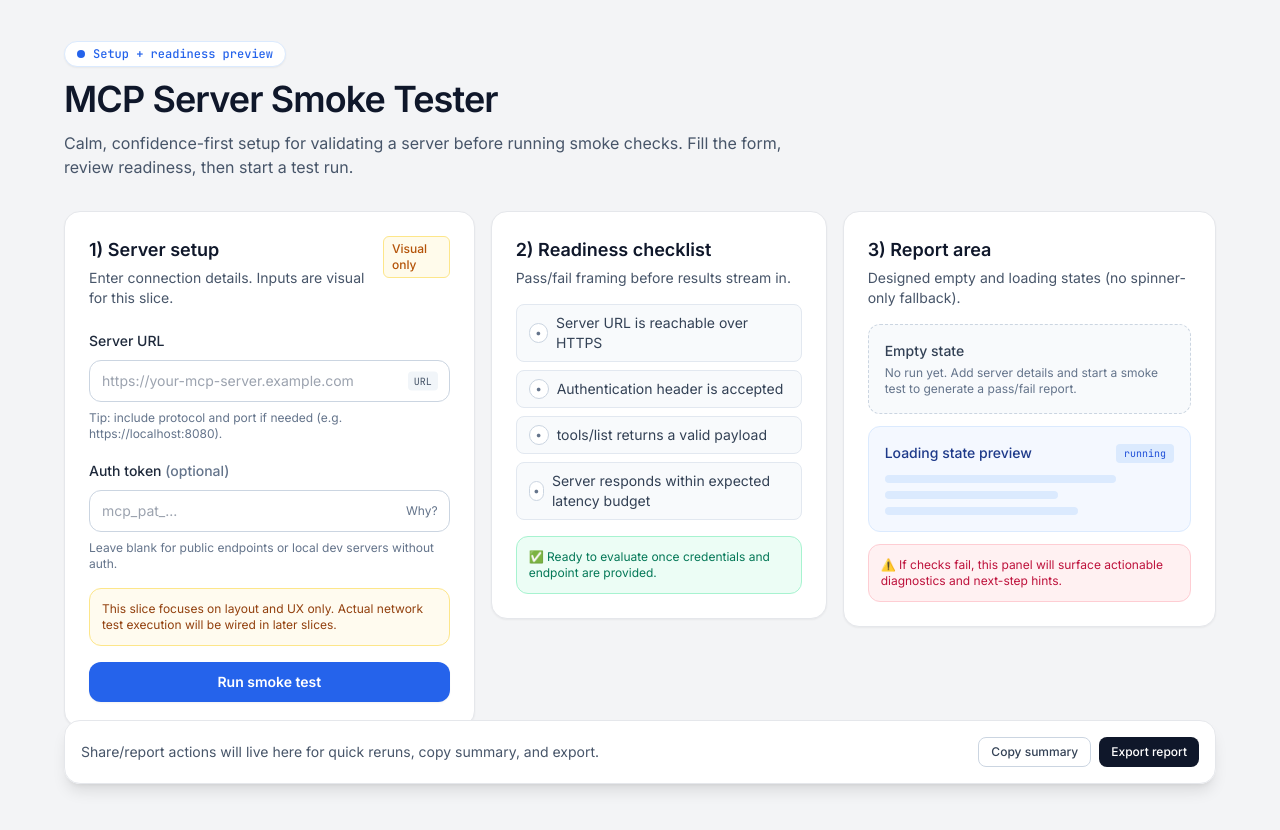
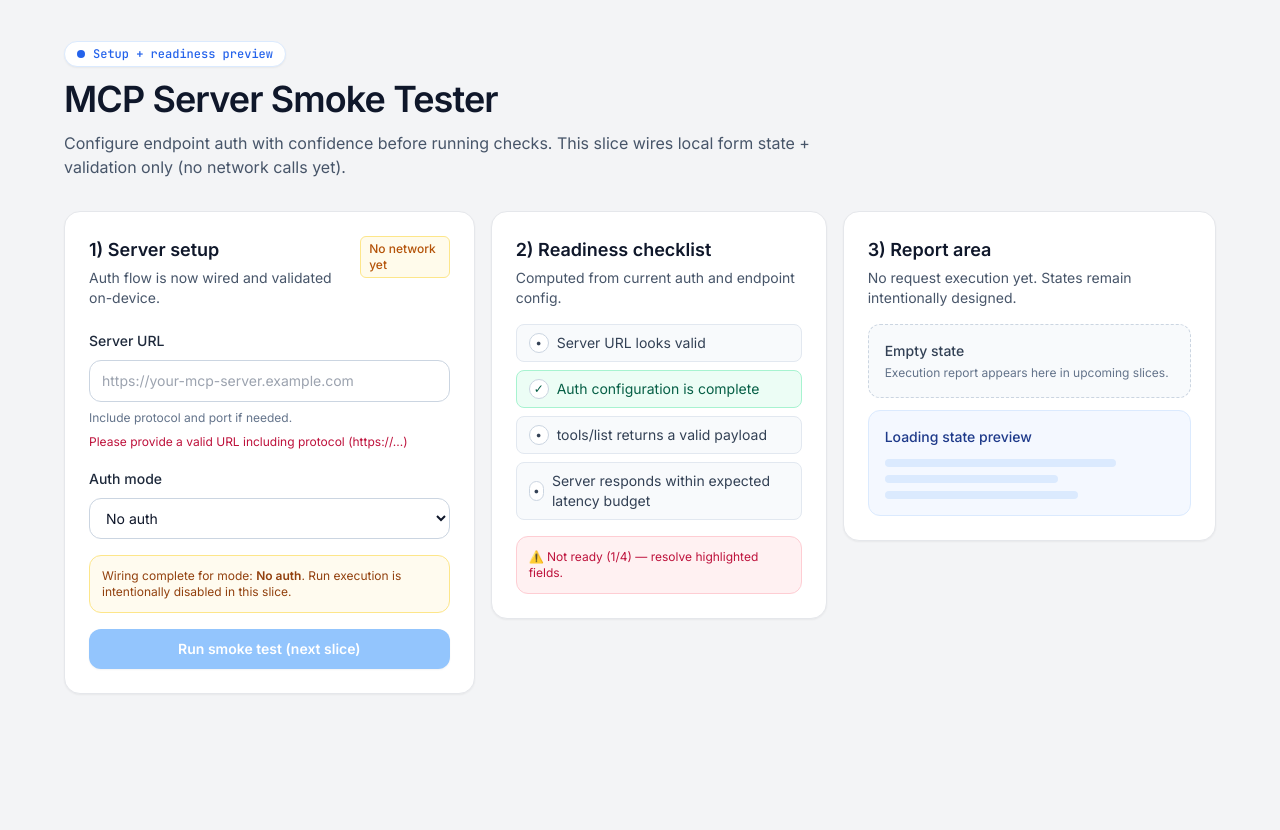
Before and after one commit to Isdaaaaa/mcp-server-smoke-tester, a Next.js app: page / in a window 1280 px wide. Shown: the top 830 px of the page. After the commit the page ends 800 px from the top, so only its background shows below. Built offline with nearby package versions, Linux system fonts and the light colour scheme.

Commit message:
slice-002: Auth flow wiring

```diff
--- a/SLICES.json
+++ b/SLICES.json
@@ -12,7 +12,7 @@
   {
     "id": "slice-002",
     "name": "Auth flow wiring",
-    "status": "todo"
+    "status": "done"
   },
   {
     "id": "slice-003",
--- a/app/page.tsx
+++ b/app/page.tsx
@@ -1,10 +1,72 @@
-export default function HomePage() {
+'use client';
+
+import { useMemo, useState } from 'react';
+import { defaultServerInput, serverInputSchema, type ServerInput } from '@/lib/schemas/serverInput';
+
 const checklistItems = [
   'Server URL is reachable over HTTPS',
   'Authentication header is accepted',
   'tools/list returns a valid payload',
   'Server responds within expected latency budget',
 ];
+
+const authModeLabel: Record<ServerInput['authMode'], string> = {
+  none: 'No auth',
+  bearer: 'Bearer token',
+  'custom-header': 'Custom header',
+};
+
+export default function HomePage() {
+  const [form, setForm] = useState<ServerInput>(defaultServerInput);
+
+  const validation = useMemo(() => serverInputSchema.safeParse(form), [form]);
+
+  const fieldErrors = useMemo(() => {
+    if (validation.success) {
+      return {} as Partial<Record<keyof ServerInput, string>>;
+    }
+
+    const flattened = validation.error.flatten().fieldErrors;
+    return {
+      serverUrl: flattened.serverUrl?.[0],
+      bearerToken: flattened.bearerToken?.[0],
+      customHeaderName: flattened.customHeaderName?.[0],
+      customHeaderValue: flattened.customHeaderValue?.[0],
+    } as Partial<Record<keyof ServerInput, string>>;
+  }, [validation]);
+
+  const readinessItems = useMemo(
+    () => [
+      {
+        label: 'Server URL looks valid',
+        pass: Boolean(form.serverUrl.trim()) && !fieldErrors.serverUrl,
+      },
+      {
+        label: 'Auth configuration is complete',
+        pass:
+          form.authMode === 'none'
+            ? true
+            : form.authMode === 'bearer'
+              ? Boolean(form.bearerToken.trim()) && !fieldErrors.bearerToken
+              : Boolean(form.customHeaderName.trim()) &&
+                Boolean(form.customHeaderValue.trim()) &&
+                !fieldErrors.customHeaderName &&
+                !fieldErrors.customHeaderValue,
+      },
+      {
+        label: checklistItems[2],
+        pass: validation.success,
+      },
+      {
+        label: checklistItems[3],
+        pass: validation.success,
+      },
+    ],
+    [form, fieldErrors, validation.success],
+  );
+
+  const passCount = readinessItems.filter((item) => item.pass).length;
+  const isReady = validation.success;
 
   return (
     <main className="min-h-screen bg-surface-bg px-4 py-8 text-slate-900 sm:px-6 sm:py-10 lg:px-8">
@@ -16,8 +78,8 @@ export default function HomePage() {
           </p>
           <h1 className="text-3xl font-semibold tracking-tight sm:text-4xl">MCP Server Smoke Tester</h1>
           <p className="max-w-3xl text-sm text-slate-600 sm:text-base">
-            Calm, confidence-first setup for validating a server before running smoke checks. Fill the form,
-            review readiness, then start a test run.
+            Configure endpoint auth with confidence before running checks. This slice wires local form state +
+            validation only (no network calls yet).
           </p>
         </header>
 
@@ -26,13 +88,10 @@ export default function HomePage() {
             <div className="mb-5 flex items-start justify-between gap-3">
               <div>
                 <h2 className="text-lg font-semibold">1) Server setup</h2>
-                <p className="mt-1 text-sm text-slate-600">Enter connection details. Inputs are visual for this slice.</p>
+                <p className="mt-1 text-sm text-slate-600">Auth flow is now wired and validated on-device.</p>
               </div>
-              <span
-                className="rounded-md border border-amber-200 bg-amber-50 px-2 py-1 text-xs font-medium text-amber-700"
-                title="No requests are sent yet in this slice."
-              >
-                Visual only
+              <span className="rounded-md border border-amber-200 bg-amber-50 px-2 py-1 text-xs font-medium text-amber-700">
+                No network yet
               </span>
             </div>
 
@@ -41,141 +100,161 @@ export default function HomePage() {
                 <label htmlFor="server-url" className="text-sm font-medium text-slate-800">
                   Server URL
                 </label>
-                <div className="relative">
                 <input
                   id="server-url"
-                    name="server-url"
                   type="url"
-                    inputMode="url"
+                  value={form.serverUrl}
+                  onChange={(event) => setForm((prev) => ({ ...prev, serverUrl: event.target.value }))}
                   placeholder="https://your-mcp-server.example.com"
-                    className="w-full rounded-xl border border-slate-300 bg-white px-3 py-2.5 pr-10 text-sm outline-none transition focus:border-mcp-blue focus:ring-2 focus:ring-blue-100"
-                    aria-describedby="server-url-help"
+                  className="w-full rounded-xl border border-slate-300 bg-white px-3 py-2.5 text-sm outline-none transition focus:border-mcp-blue focus:ring-2 focus:ring-blue-100"
                 />
-                  <span
-                    className="absolute right-3 top-1/2 -translate-y-1/2 rounded bg-slate-100 px-1.5 py-0.5 font-mono text-[10px] text-slate-600"
-                    title="Prefer HTTPS endpoints for production checks."
-                  >
-                    URL
-                  </span>
-                </div>
-                <p id="server-url-help" className="text-xs text-slate-500">
-                  Tip: include protocol and port if needed (e.g. https://localhost:8080).
-                </p>
+                <p className="text-xs text-slate-500">Include protocol and port if needed.</p>
+                {fieldErrors.serverUrl && <p className="text-xs text-rose-700">{fieldErrors.serverUrl}</p>}
               </div>
 
               <div className="space-y-2">
-                <label htmlFor="auth-token" className="text-sm font-medium text-slate-800">
-                  Auth token <span className="text-slate-500">(optional)</span>
+                <label htmlFor="auth-mode" className="text-sm font-medium text-slate-800">
+                  Auth mode
                 </label>
-                <div className="relative">
-                  <input
-                    id="auth-token"
-                    name="auth-token"
-                    type="password"
-                    placeholder="mcp_pat_..."
-                    className="w-full rounded-xl border border-slate-300 bg-white px-3 py-2.5 pr-20 text-sm outline-none transition focus:border-mcp-blue focus:ring-2 focus:ring-blue-100"
-                    aria-describedby="auth-token-help"
-                  />
-                  <span
-                    className="absolute right-3 top-1/2 -translate-y-1/2 text-xs text-slate-500"
-                    title="Used as an Authorization bearer token in future slices."
+                <select
+                  id="auth-mode"
+                  value={form.authMode}
+                  onChange={(event) =>
+                    setForm((prev) => ({ ...prev, authMode: event.target.value as ServerInput['authMode'] }))
+                  }
+                  className="w-full rounded-xl border border-slate-300 bg-white px-3 py-2.5 text-sm outline-none transition focus:border-mcp-blue focus:ring-2 focus:ring-blue-100"
                 >
-                    Why?
-                  </span>
-                </div>
-                <p id="auth-token-help" className="text-xs text-slate-500">
-                  Leave blank for public endpoints or local dev servers without auth.
-                </p>
+                  <option value="none">No auth</option>
+                  <option value="bearer">Bearer token</option>
+                  <option value="custom-header">Custom header</option>
+                </select>
               </div>
 
+              {form.authMode === 'bearer' && (
+                <div className="space-y-2">
+                  <label htmlFor="bearer-token" className="text-sm font-medium text-slate-800">
+                    Bearer token
+                  </label>
+                  <input
+                    id="bearer-token"
+                    type="password"
+                    value={form.bearerToken}
+                    onChange={(event) => setForm((prev) => ({ ...prev, bearerToken: event.target.value }))}
+                    placeholder="mcp_pat_..."
+                    className="w-full rounded-xl border border-slate-300 bg-white px-3 py-2.5 text-sm outline-none transition focus:border-mcp-blue focus:ring-2 focus:ring-blue-100"
+                  />
+                  {fieldErrors.bearerToken && <p className="text-xs text-rose-700">{fieldErrors.bearerToken}</p>}
+                </div>
+              )}
+
+              {form.authMode === 'custom-header' && (
+                <div className="grid gap-3 sm:grid-cols-2">
+                  <div className="space-y-2">
+                    <label htmlFor="header-name" className="text-sm font-medium text-slate-800">
+                      Header name
+                    </label>
+                    <input
+                      id="header-name"
+                      value={form.customHeaderName}
+                      onChange={(event) => setForm((prev) => ({ ...prev, customHeaderName: event.target.value }))}
+                      placeholder="X-API-Key"
+                      className="w-full rounded-xl border border-slate-300 bg-white px-3 py-2.5 text-sm outline-none transition focus:border-mcp-blue focus:ring-2 focus:ring-blue-100"
+                    />
+                    {fieldErrors.customHeaderName && (
+                      <p className="text-xs text-rose-700">{fieldErrors.customHeaderName}</p>
+                    )}
+                  </div>
+
+                  <div className="space-y-2">
+                    <label htmlFor="header-value" className="text-sm font-medium text-slate-800">
+                      Header value
+                    </label>
+                    <input
+                      id="header-value"
+                      type="password"
+                      value={form.customHeaderValue}
+                      onChange={(event) => setForm((prev) => ({ ...prev, customHeaderValue: event.target.value }))}
+                      placeholder="••••••••"
+                      className="w-full rounded-xl border border-slate-300 bg-white px-3 py-2.5 text-sm outline-none transition focus:border-mcp-blue focus:ring-2 focus:ring-blue-100"
+                    />
+                    {fieldErrors.customHeaderValue && (
+                      <p className="text-xs text-rose-700">{fieldErrors.customHeaderValue}</p>
+                    )}
+                  </div>
+                </div>
+              )}
+
               <div className="rounded-xl border border-amber-200 bg-amber-50/80 p-3 text-xs text-amber-800">
-                This slice focuses on layout and UX only. Actual network test execution will be wired in later slices.
+                Wiring complete for mode: <span className="font-semibold">{authModeLabel[form.authMode]}</span>. Run
+                execution is intentionally disabled in this slice.
               </div>
 
               <button
                 type="button"
-                className="inline-flex w-full items-center justify-center rounded-xl bg-mcp-blue px-4 py-2.5 text-sm font-semibold text-white shadow-sm transition hover:bg-blue-700 focus:outline-none focus:ring-2 focus:ring-blue-300 focus:ring-offset-2"
+                disabled={!isReady}
+                className="inline-flex w-full items-center justify-center rounded-xl bg-mcp-blue px-4 py-2.5 text-sm font-semibold text-white shadow-sm transition enabled:hover:bg-blue-700 disabled:cursor-not-allowed disabled:bg-blue-300"
               >
-                Run smoke test
+                Run smoke test (next slice)
               </button>
             </form>
           </article>
 
           <article className="rounded-2xl border border-surface-border bg-surface-card p-5 shadow-sm sm:p-6">
             <h2 className="text-lg font-semibold">2) Readiness checklist</h2>
-            <p className="mt-1 text-sm text-slate-600">Pass/fail framing before results stream in.</p>
+            <p className="mt-1 text-sm text-slate-600">Computed from current auth and endpoint config.</p>
 
-            <ul className="mt-4 space-y-2" aria-label="Readiness checklist preview">
-              {checklistItems.map((item) => (
+            <ul className="mt-4 space-y-2" aria-label="Readiness checklist">
+              {readinessItems.map((item) => (
                 <li
-                  key={item}
-                  className="flex items-center gap-2 rounded-lg border border-slate-200 bg-slate-50 px-3 py-2 text-sm text-slate-700"
+                  key={item.label}
+                  className={`flex items-center gap-2 rounded-lg border px-3 py-2 text-sm ${
+                    item.pass
+                      ? 'border-emerald-200 bg-emerald-50 text-emerald-800'
+                      : 'border-slate-200 bg-slate-50 text-slate-700'
+                  }`}
                 >
-                  <span className="inline-flex h-5 w-5 items-center justify-center rounded-full border border-slate-300 bg-white text-xs text-slate-500">
-                    •
+                  <span className="inline-flex h-5 w-5 items-center justify-center rounded-full border border-slate-300 bg-white text-xs">
+                    {item.pass ? '✓' : '•'}
                   </span>
-                  {item}
+                  {item.label}
                 </li>
               ))}
             </ul>
 
-            <div className="mt-4 rounded-xl border border-emerald-200 bg-emerald-50 p-3 text-xs text-emerald-700">
-              ✅ Ready to evaluate once credentials and endpoint are provided.
+            <div
+              className={`mt-4 rounded-xl border p-3 text-xs ${
+                isReady
+                  ? 'border-emerald-200 bg-emerald-50 text-emerald-700'
+                  : 'border-rose-200 bg-rose-50 text-rose-700'
+              }`}
+            >
+              {isReady
+                ? `✅ Ready (${passCount}/${readinessItems.length}) — configuration can proceed to execution slice.`
+                : `⚠️ Not ready (${passCount}/${readinessItems.length}) — resolve highlighted fields.`}
             </div>
           </article>
 
           <article className="rounded-2xl border border-surface-border bg-surface-card p-5 shadow-sm sm:p-6">
             <h2 className="text-lg font-semibold">3) Report area</h2>
-            <p className="mt-1 text-sm text-slate-600">Designed empty and loading states (no spinner-only fallback).</p>
+            <p className="mt-1 text-sm text-slate-600">No request execution yet. States remain intentionally designed.</p>
 
             <div className="mt-4 space-y-3">
               <section className="rounded-xl border border-dashed border-slate-300 bg-slate-50 p-4">
                 <p className="text-sm font-medium text-slate-700">Empty state</p>
-                <p className="mt-1 text-xs text-slate-500">
-                  No run yet. Add server details and start a smoke test to generate a pass/fail report.
-                </p>
+                <p className="mt-1 text-xs text-slate-500">Execution report appears here in upcoming slices.</p>
               </section>
 
               <section className="rounded-xl border border-blue-100 bg-blue-50/70 p-4">
-                <div className="flex items-center justify-between gap-2">
                 <p className="text-sm font-medium text-blue-900">Loading state preview</p>
-                  <span className="rounded bg-blue-100 px-2 py-0.5 font-mono text-[10px] text-blue-700">running</span>
-                </div>
                 <div className="mt-3 space-y-2" aria-hidden>
                   <div className="h-2 w-4/5 rounded bg-blue-100" />
                   <div className="h-2 w-3/5 rounded bg-blue-100" />
                   <div className="h-2 w-2/3 rounded bg-blue-100" />
                 </div>
               </section>
-
-              <section className="rounded-xl border border-rose-200 bg-rose-50 p-3 text-xs text-rose-700">
-                ⚠️ If checks fail, this panel will surface actionable diagnostics and next-step hints.
-              </section>
             </div>
           </article>
         </section>
-
-        <footer className="sticky bottom-3 z-10 rounded-2xl border border-surface-border bg-white/95 p-3 shadow-lg backdrop-blur sm:bottom-4 sm:p-4">
-          <div className="flex flex-col gap-3 sm:flex-row sm:items-center sm:justify-between">
-            <p className="text-xs text-slate-600 sm:text-sm">
-              Share/report actions will live here for quick reruns, copy summary, and export.
-            </p>
-            <div className="flex gap-2">
-              <button
-                type="button"
-                className="rounded-lg border border-slate-300 px-3 py-1.5 text-xs font-medium text-slate-700 transition hover:bg-slate-50"
-              >
-                Copy summary
-              </button>
-              <button
-                type="button"
-                className="rounded-lg bg-slate-900 px-3 py-1.5 text-xs font-medium text-white transition hover:bg-slate-700"
-              >
-                Export report
-              </button>
-            </div>
-          </div>
-        </footer>
       </div>
     </main>
   );
--- a/eslint.config.mjs
+++ /dev/null
@@ -1,5 +0,0 @@
-import nextVitals from 'eslint-config-next/core-web-vitals.js';
-
-const eslintConfig = [...nextVitals];
-
-export default eslintConfig;
--- a/lib/schemas/serverInput.ts
+++ b/lib/schemas/serverInput.ts
@@ -1,18 +1,63 @@
 import { z } from 'zod';
 
-export const serverInputSchema = z.object({
+export const authModeSchema = z.enum(['none', 'bearer', 'custom-header']);
+
+const headerNamePattern = /^[!#$%&'*+.^_`|~0-9A-Za-z-]+$/;
+
+export const serverInputSchema = z
+  .object({
     serverUrl: z
       .string()
       .trim()
-    .url('Please provide a valid URL, including protocol (https://...)')
+      .url('Please provide a valid URL including protocol (https://...)')
       .refine((value) => /^https?:\/\//i.test(value), {
         message: 'Server URL must start with http:// or https://',
       }),
-  authToken: z
-    .string()
-    .trim()
-    .optional()
-    .transform((value) => (value === '' ? undefined : value)),
+    authMode: authModeSchema,
+    bearerToken: z.string().trim(),
+    customHeaderName: z.string().trim(),
+    customHeaderValue: z.string().trim(),
+  })
+  .superRefine((value, ctx) => {
+    if (value.authMode === 'bearer' && value.bearerToken.length === 0) {
+      ctx.addIssue({
+        code: z.ZodIssueCode.custom,
+        path: ['bearerToken'],
+        message: 'Bearer token is required when Bearer auth is selected.',
+      });
+    }
+
+    if (value.authMode === 'custom-header') {
+      if (value.customHeaderName.length === 0) {
+        ctx.addIssue({
+          code: z.ZodIssueCode.custom,
+          path: ['customHeaderName'],
+          message: 'Header name is required for custom header auth.',
+        });
+      } else if (!headerNamePattern.test(value.customHeaderName)) {
+        ctx.addIssue({
+          code: z.ZodIssueCode.custom,
+          path: ['customHeaderName'],
+          message: 'Header name contains invalid characters.',
+        });
+      }
+
+      if (value.customHeaderValue.length === 0) {
+        ctx.addIssue({
+          code: z.ZodIssueCode.custom,
+          path: ['customHeaderValue'],
+          message: 'Header value is required for custom header auth.',
+        });
+      }
+    }
   });
 
 export type ServerInput = z.infer<typeof serverInputSchema>;
+
+export const defaultServerInput: ServerInput = {
+  serverUrl: '',
+  authMode: 'none',
+  bearerToken: '',
+  customHeaderName: '',
+  customHeaderValue: '',
+};
```
Also changed, not shown: .eslintrc.json (added), 1 other file (tests, documents, lock files or other folders). Lines whose indentation alone changed are shown as unchanged.
